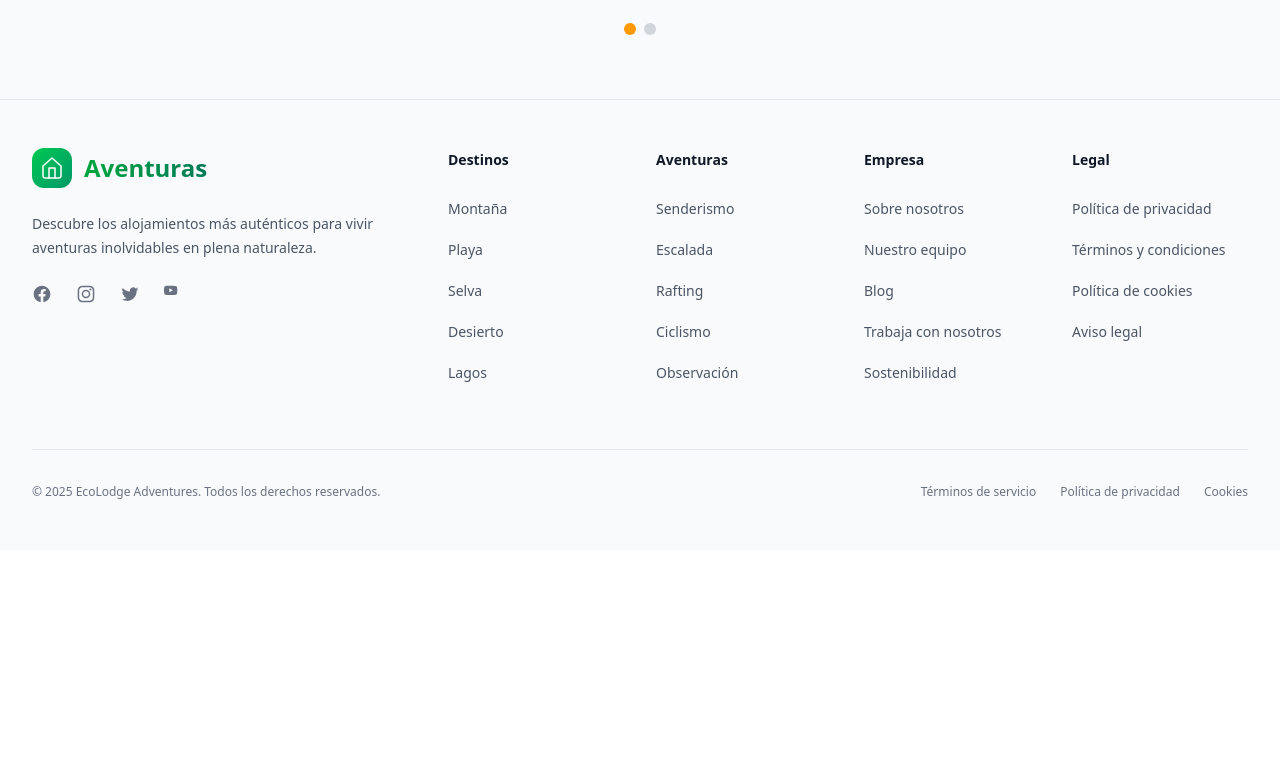
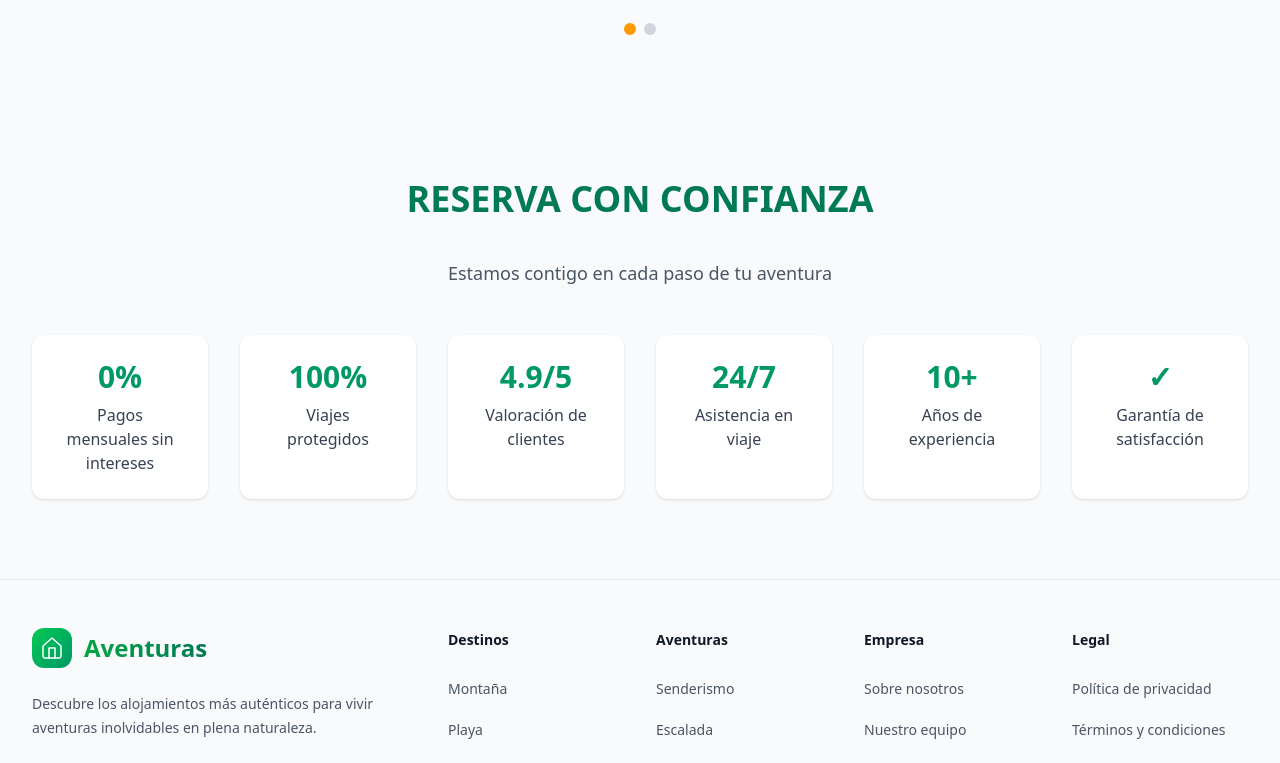
Before and after one commit to LuisCueva12/adventur-travel, a Next.js app: page / in a window 1280 px wide. Shown: the part 1370-2133 px from the top of the page. Before the commit the page ends 1920 px from the top, so only its background shows below. Built offline with nearby package versions, Linux system fonts and the light colour scheme.

Commit message:
nueva seccion

```diff
--- /dev/null
+++ b/src/components/inicio/Confianza.tsx
@@ -0,0 +1,66 @@
+import React from 'react';
+
+export default function Confianza() {
+  return (
+    <section className="bg-gray-50 py-12 sm:py-16 lg:py-20">
+      <div className="max-w-7xl mx-auto px-4 sm:px-6 lg:px-8">
+        <h2 className="text-3xl sm:text-4xl font-bold text-center text-emerald-700 mb-10">
+          RESERVA CON CONFIANZA
+        </h2>
+        <p className="text-lg text-gray-600 text-center max-w-3xl mx-auto mb-12">
+          Estamos contigo en cada paso de tu aventura
+        </p>
+
+        <div className="grid grid-cols-2 md:grid-cols-3 lg:grid-cols-6 gap-6 sm:gap-8">
+          {/* Tarjeta 1 */}
+          <div className="bg-white p-6 rounded-xl shadow-sm hover:shadow-md transition-shadow text-center">
+            <div className="text-3xl font-bold text-emerald-600 mb-2">0%</div>
+            <p className="text-sm sm:text-base text-gray-700">
+              Pagos mensuales sin intereses
+            </p>
+          </div>
+
+          {/* Tarjeta 2 */}
+          <div className="bg-white p-6 rounded-xl shadow-sm hover:shadow-md transition-shadow text-center">
+            <div className="text-3xl font-bold text-emerald-600 mb-2">100%</div>
+            <p className="text-sm sm:text-base text-gray-700">
+              Viajes protegidos
+            </p>
+          </div>
+
+          {/* Tarjeta 3 */}
+          <div className="bg-white p-6 rounded-xl shadow-sm hover:shadow-md transition-shadow text-center">
+            <div className="text-3xl font-bold text-emerald-600 mb-2">4.9/5</div>
+            <p className="text-sm sm:text-base text-gray-700">
+              Valoración de clientes
+            </p>
+          </div>
+
+          {/* Tarjeta 4 */}
+          <div className="bg-white p-6 rounded-xl shadow-sm hover:shadow-md transition-shadow text-center">
+            <div className="text-3xl font-bold text-emerald-600 mb-2">24/7</div>
+            <p className="text-sm sm:text-base text-gray-700">
+              Asistencia en viaje
+            </p>
+          </div>
+
+          {/* Tarjeta 5 */}
+          <div className="bg-white p-6 rounded-xl shadow-sm hover:shadow-md transition-shadow text-center">
+            <div className="text-3xl font-bold text-emerald-600 mb-2">10+</div>
+            <p className="text-sm sm:text-base text-gray-700">
+              Años de experiencia
+            </p>
+          </div>
+
+          {/* Tarjeta 6 */}
+          <div className="bg-white p-6 rounded-xl shadow-sm hover:shadow-md transition-shadow text-center">
+            <div className="text-3xl font-bold text-emerald-600 mb-2">✓</div>
+            <p className="text-sm sm:text-base text-gray-700">
+              Garantía de satisfacción
+            </p>
+          </div>
+        </div>
+      </div>
+    </section>
+  );
+};
--- a/src/components/inicio/Hoteles.tsx
+++ b/src/components/inicio/Hoteles.tsx
@@ -38,7 +38,7 @@ export default function FeaturedHotels() {
         },
         {
             id: 5,
-            image: 'https://images.unsplash.com/photo-1528909514045-2fa4ac7a08ba?ixlib=rb-4.0.3&auto=format&fit=crop&w=2070&q=80',
+            image: 'https://images.unsplash.com/photo-1542314831-068cd1dbfeeb?ixlib=rb-4.0.3&ixid=M3wxMjA3fDB8MHxwaG90by1wYWdlfHx8fGVufDB8fHx8fA%3D%3D&auto=format&fit=crop&w=2070&q=80',
             name: 'Hotel del Mar',
             location: 'Cartagena, Colombia',
             price: '$195',
--- a/src/pages/index.tsx
+++ b/src/pages/index.tsx
@@ -2,6 +2,7 @@ import Header from "@/components/Header";
 import Footer from "@/components/Footer";
 import Hoteles from "@/components/inicio/Hoteles"
 import Hero from "@/components/inicio/Hero";
+import Confianza from "@/components/inicio/Confianza"
 import { Geist, Geist_Mono } from "next/font/google";
 
 const geistSans = Geist({
@@ -20,6 +21,7 @@ export default function Inicio() {
       <Header/>
       <Hero/>
       <Hoteles/>
+      <Confianza/>
       <Footer/>
     </main>
   );
```
